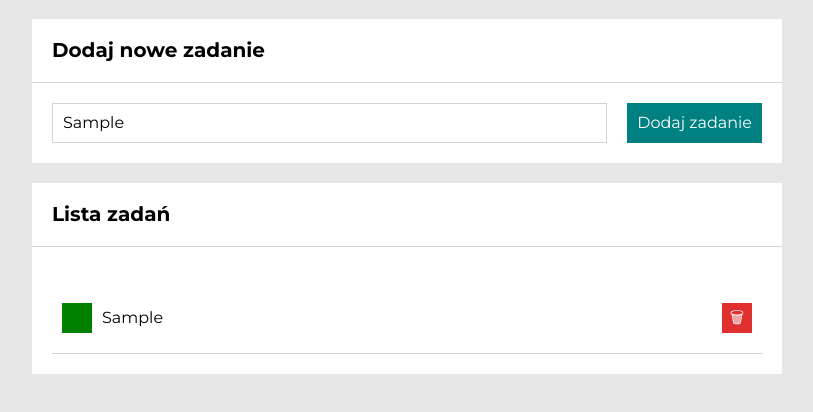
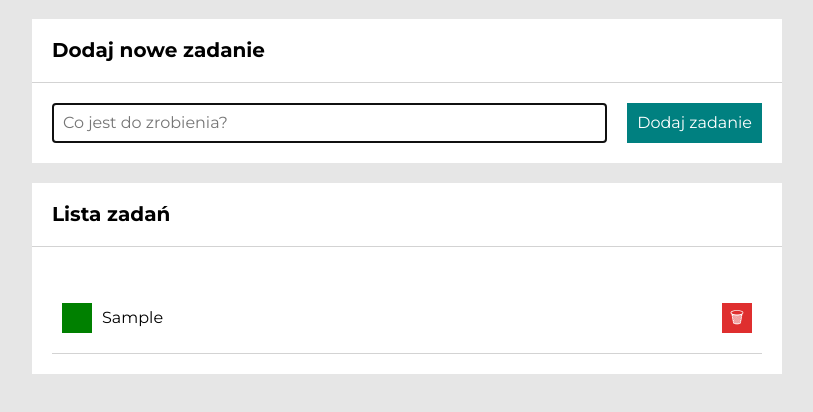
Before and after one commit to Ewa14/to-do-list, a plain HTML site: page index.html in a window 1280 px wide. Both pictures are taken after typing "Sample" into the empty fields and a click on the button "Dodaj zadanie". Shown: the part 76-488 px from the top of the page, without its empty margins (233-1046 px from the left). Drawn offline with nearby package versions, Linux system fonts and the light colour scheme.

Commit message:
added clearForm function

```diff
--- a/css/tasks.css
+++ b/css/tasks.css
@@ -31,7 +31,6 @@
 
 .tasks__button--delete{
     background-color: rgb(223, 47, 47);
-
 }
 
 .tasks__button:active {
--- a/js/script.js
+++ b/js/script.js
@@ -56,6 +56,13 @@
         bindEvents();
     };
 
+    const clearForm = () => {
+        const formInput = document.querySelector(".js-newTask");
+        formInput.value = "";
+
+        formInput.focus();
+    };
+
     const onFormSubmit = (event) => {
         event.preventDefault();
 
@@ -64,7 +71,10 @@
         if (newTaskContent === "") {
             return;
         }
+
         addNewTask(newTaskContent);
+
+        clearForm();
     };
 
     const init = () => {
```
